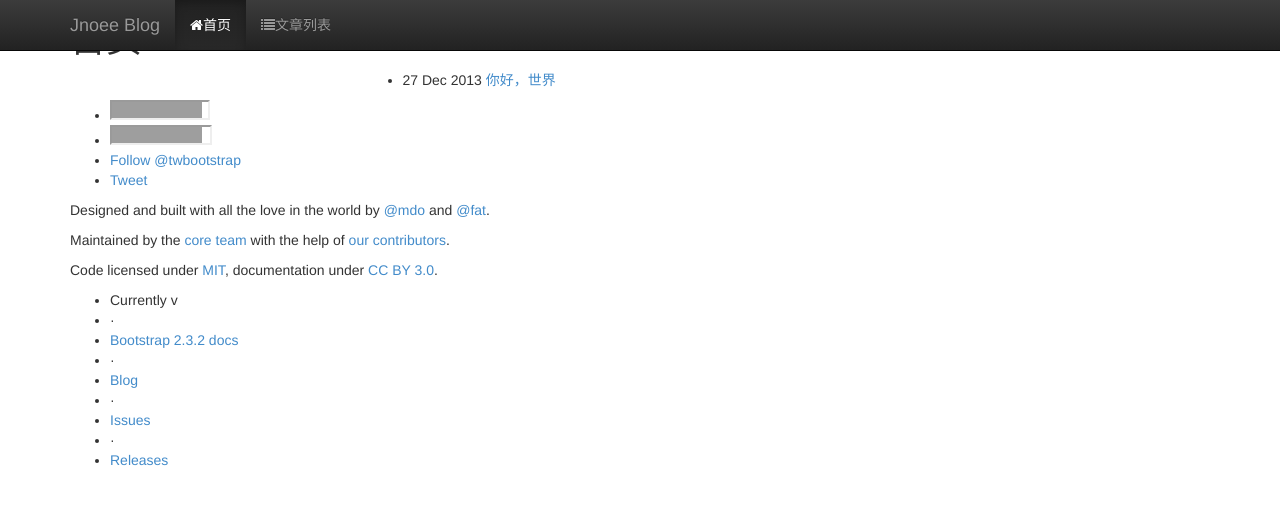
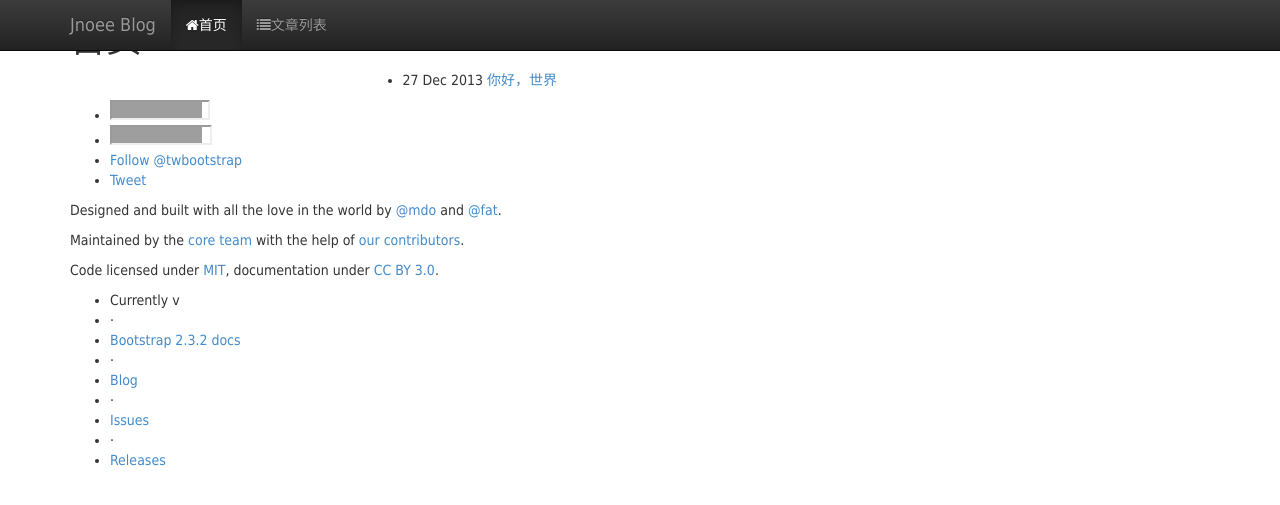
Before and after one commit to Jnoee/blog, a Jekyll site: the page built from index.html, in a window 1280 px wide. Shown: the top 505 px of the page. Built offline with Jekyll 4.4.1, drawn with Linux system fonts in a browser that asks for light colours; Markdown is read by kramdown in place of the engine named in the settings; grey boxes are pictures that could not be loaded.

Commit message:
修改默认字体为微软雅黑。

```diff
--- a/_includes/header.html
+++ b/_includes/header.html
@@ -4,4 +4,5 @@
 <link rel="stylesheet" href="{{ site.baseurl }}/assets/css/bootstrap.min.css" />
 <link rel="stylesheet" href="{{ site.baseurl }}/assets/css/bootstrap-theme.min.css" />
 <link rel="stylesheet" href="{{ site.baseurl }}/assets/css/font-awesome.min.css" />
+<link rel="stylesheet" href="{{ site.baseurl }}/assets/css/blog.css" />
 <title>{{ page.title }}</title>
--- /dev/null
+++ b/assets/css/blog.css
@@ -0,0 +1,3 @@
+body, button, input, select, textarea, h1, h2, h3, h4, h5, h6 {
+	font-family: Microsoft YaHei, '宋体', Tahoma, Helvetica, Arial, sans-serif;
+}
```
